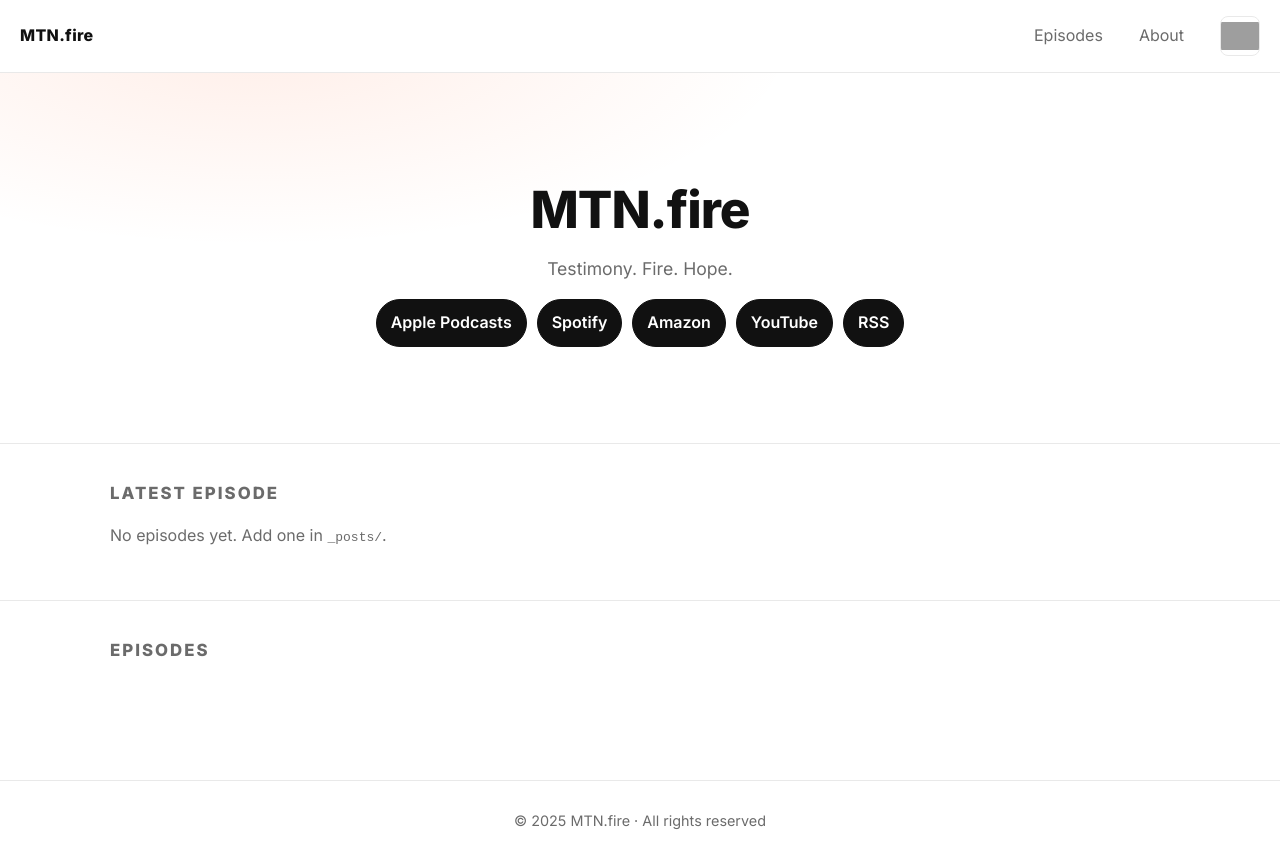
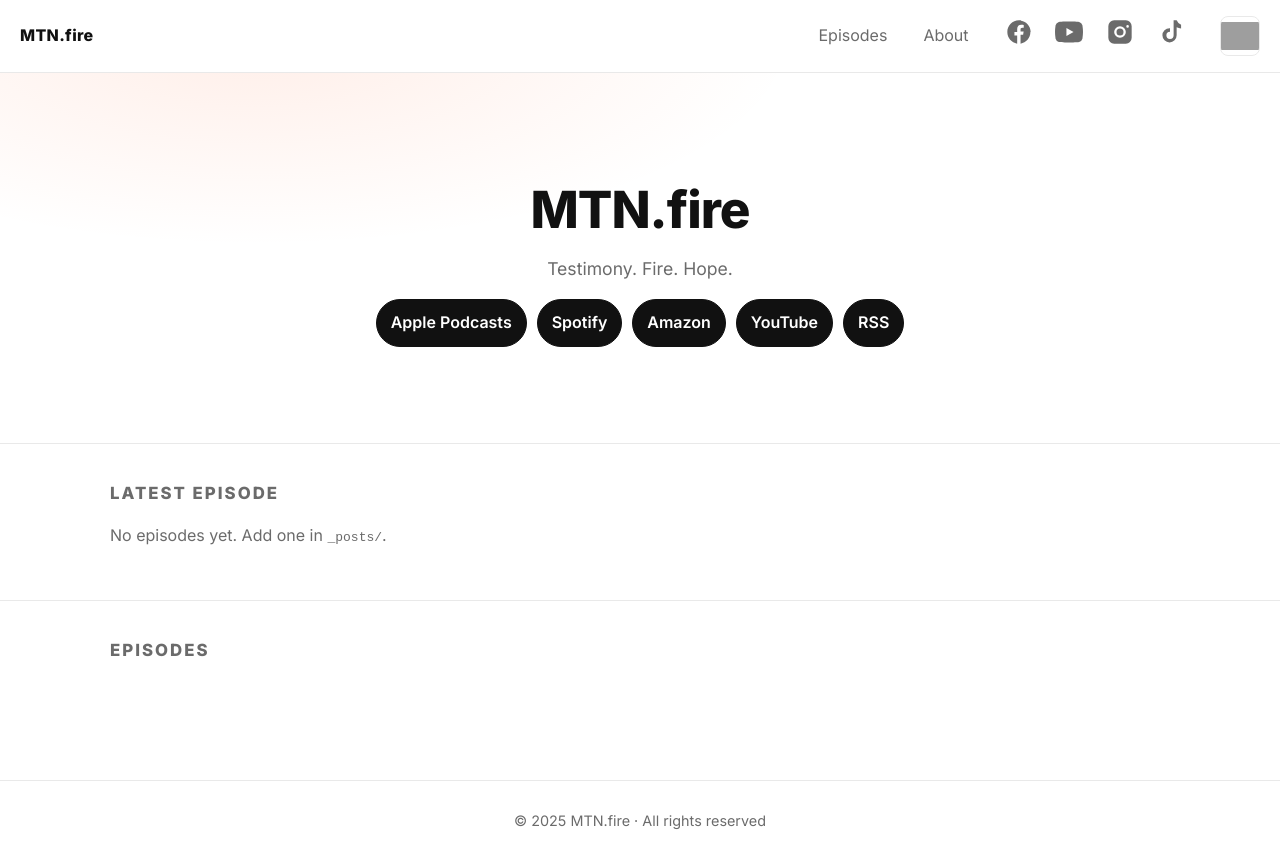
Before and after one commit to mtnfire/mtnfire.org, a Jekyll site: the page built from index.html, in a window 1280 px wide. Shown: the top 868 px of the page. Built offline with Jekyll 4.4.1, drawn with Linux system fonts in a browser that asks for light colours; grey boxes are pictures that could not be loaded.

Commit message:
Update default.html

```diff
--- a/_layouts/default.html
+++ b/_layouts/default.html
@@ -28,6 +28,12 @@
     <nav class="nav">
       <a href="{{ '/episodes/' | relative_url }}">Episodes</a>
       <a href="{{ '/about/' | relative_url }}">About</a>
+
+      <!-- Desktop-only socials inline in the header -->
+      <div class="nav-social">
+        {% include social-icons.html %}
+      </div>
+
       {% if site.logo_image %}
         <a href="{{ '/' | relative_url }}" class="nav-logo-link" aria-label="{{ site.title }}">
           <img class="nav-mark" src="{{ site.logo_image | relative_url }}" alt="{{ site.title }} logo">
```
Also changed, not shown: other parts of _layouts/default.html (+1 -1 lines).
